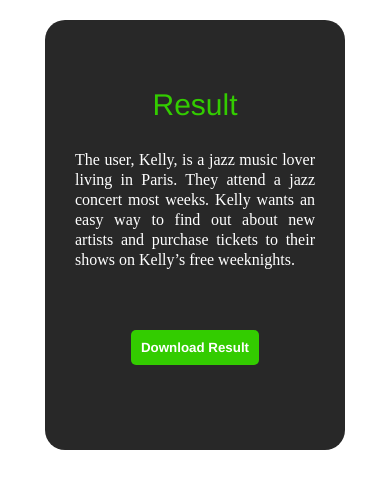
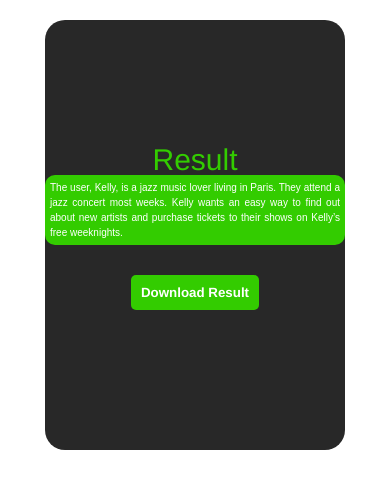
Before and after one commit to Valuegate/CicateProject, a React (Create React App) app: page /student/testresult in a window 390 px wide. Shown: the top 488 px of the page. Built offline with nearby package versions, Linux system fonts and the light colour scheme.

Commit message:
exam color

```diff
--- a/src/auth/login.js
+++ b/src/auth/login.js
@@ -5,7 +5,7 @@ import { useRegisterContext } from "./Register";
 import { useAuth } from "./AuthProvider";
 import TestPage from "../pages/student/Testpage/TestPage";
 
-
+const submitUrl = 'https://ciccate2-production.up.railway.app//api/api/exam/submit/'
 const Context = createContext({});
 const url = 'https://ciccate2-production.up.railway.app/api/api/'
 const QuestionUrl = 'https://ciccate2-production.up.railway.app/api/api/exam/start/'
@@ -193,8 +193,8 @@ console.log('success');
 
   const submitTest = () => {
     const response = async (req, res) => {
-      Client.post(url,{
-
+      Client.post(submitUrl,{
+     name: 'test'
       }).then(response.data)
       .catch((err) => {
         console.log(err);
--- a/src/pages/student/Testpage/TestPage.jsx
+++ b/src/pages/student/Testpage/TestPage.jsx
@@ -7,11 +7,25 @@ import './style.css'
 const QuestionUrl = 'https://ciccate2-production.up.railway.app/api/api/exam/start/'
 
 const TestPage = () => {
-const {submitTest} = useAuthLogin()
+  const submitUrl = 'https://ciccate2-production.up.railway.app//api/api/exam/submit/'
 const [timer, setTimer] = useState(0);
 const [currentQuestions, setCurrentQuestions] = useState(-1)
 const [questions, setQuestions] = useState([])
 
+
+const submitTest =  async () => {
+  try{
+    const response = await
+       Client.post(submitUrl,{
+      Agree:'5',
+
+       })
+       console.log(response.data)
+      }
+    catch (err) {
+      console.log(err);
+    }
+};
 
 
   const startExams = () => {
@@ -96,7 +110,7 @@ startExams()
 
       <div className='below-nav'>
        <button onClick={()=>{if(currentQuestions !== 0){ setCurrentQuestions(currentQuestions -1)}}}>Back</button>
-      { currentQuestions < 7 ? (<button onClick={()=>{if(currentQuestions !== questions.length -1){ setCurrentQuestions(currentQuestions+1)}}}>Next</button>): currentQuestions === 7 && (<button onClick={()=>{submitTest()}}>Submit</button>)}
+      { currentQuestions < 41 ? (<button onClick={()=>{if(currentQuestions !== questions.length -1){ setCurrentQuestions(currentQuestions+1)}}}>Next</button>): currentQuestions === 41 && (<button onClick={()=>submitTest()}>Submit</button>)}
       </div>
       </div>
   </div>
--- a/src/pages/student/Testpage/style.css
+++ b/src/pages/student/Testpage/style.css
@@ -51,6 +51,7 @@ font-family: "Gordita-Regular", Helvetica;
     line-height: 20px;
     padding: 30px;
 
+
 }
 
 .black-test p{
@@ -58,8 +59,13 @@ font-family: "Gordita-Regular", Helvetica;
     color: white;
     text-align: justify;
     padding-bottom: 20px;
-    line-height: 20px;
-    padding: 30px;
+    line-height: 30px;
+    padding: 35px;
+    font-family: Arial, Helvetica, sans-serif;
+    font-size: 25px;
+    border-radius: 10px;
+    background: #33cc00;
+    padding: 5px;
 
 }
 .test-container{
@@ -123,6 +129,16 @@ font-family: "Gordita-Regular", Helvetica;
         background-color: #282828;
         width: 300px;
         height: 430px;
+        font-size: 10px;
+    }
+
+    .black-test p{
+        font-size: 10px;
+        line-height: 15px;
+        border-radius: 10px;
+        background: #33cc00;
+        padding: 5px;
+        margin: 2, 2 2 2;
     }
     .black-test1{
         width: 100%;
```
